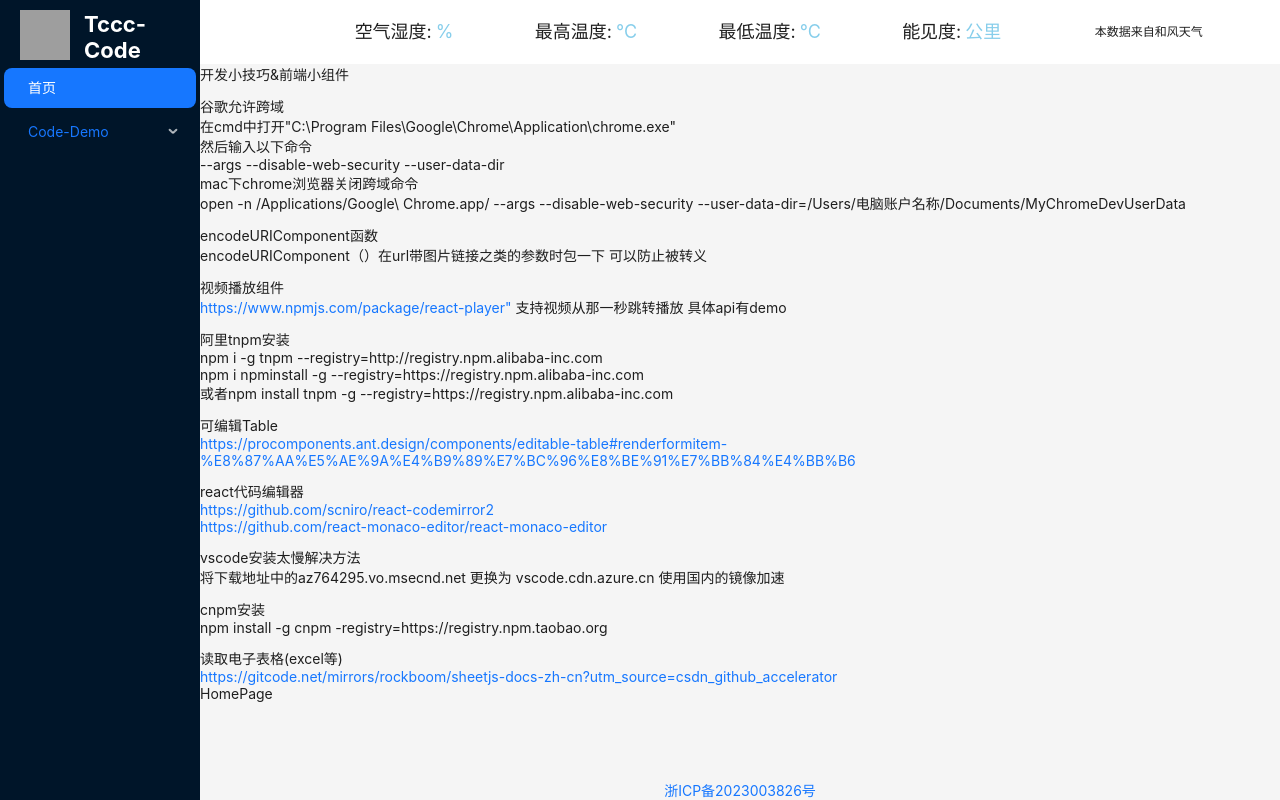
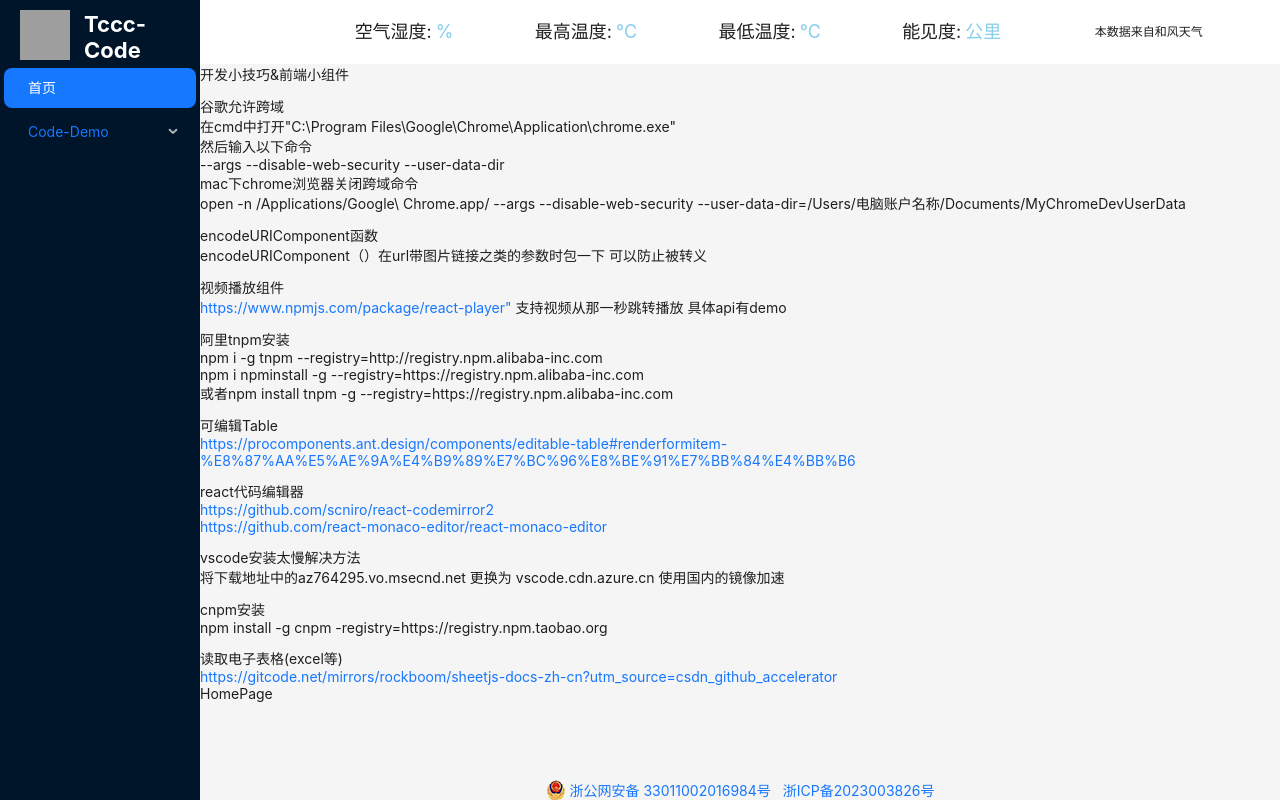
Before and after one commit to Tccc-code/my-code, a React (Vite) app: page /#/ in a window 1280 px wide. Built offline with nearby package versions, Linux system fonts and the light colour scheme; no server answers; grey boxes are pictures that could not be loaded.

Commit message:
公安联网备案

```diff
--- a/src/contents/HomePage/HomePage.tsx
+++ b/src/contents/HomePage/HomePage.tsx
@@ -42,9 +42,13 @@ const HomePage: React.FC<{}> = () => {
       <div><a href="https://gitcode.net/mirrors/rockboom/sheetjs-docs-zh-cn?utm_source=csdn_github_accelerator" target='_blank'>https://gitcode.net/mirrors/rockboom/sheetjs-docs-zh-cn?utm_source=csdn_github_accelerator</a></div>
       <div>HomePage</div>
       <div className="icp">
+        <a style={{ display: 'flex', marginRight: 12 }} target="_blank" href="http://www.beian.gov.cn/portal/registerSystemInfo?recordcode=33011002016984">
+          <img src="../../../public/beian.png" style={{ marginRight: 4 }} />
+          <div>浙公网安备 33011002016984号</div>
+        </a>
         <a href="https://beian.miit.gov.cn/" target="_blank">浙ICP备2023003826号</a>
       </div>
-    </div>
+    </div >
   );
 }
 
```
Also changed, not shown: public/beian.png (added).
